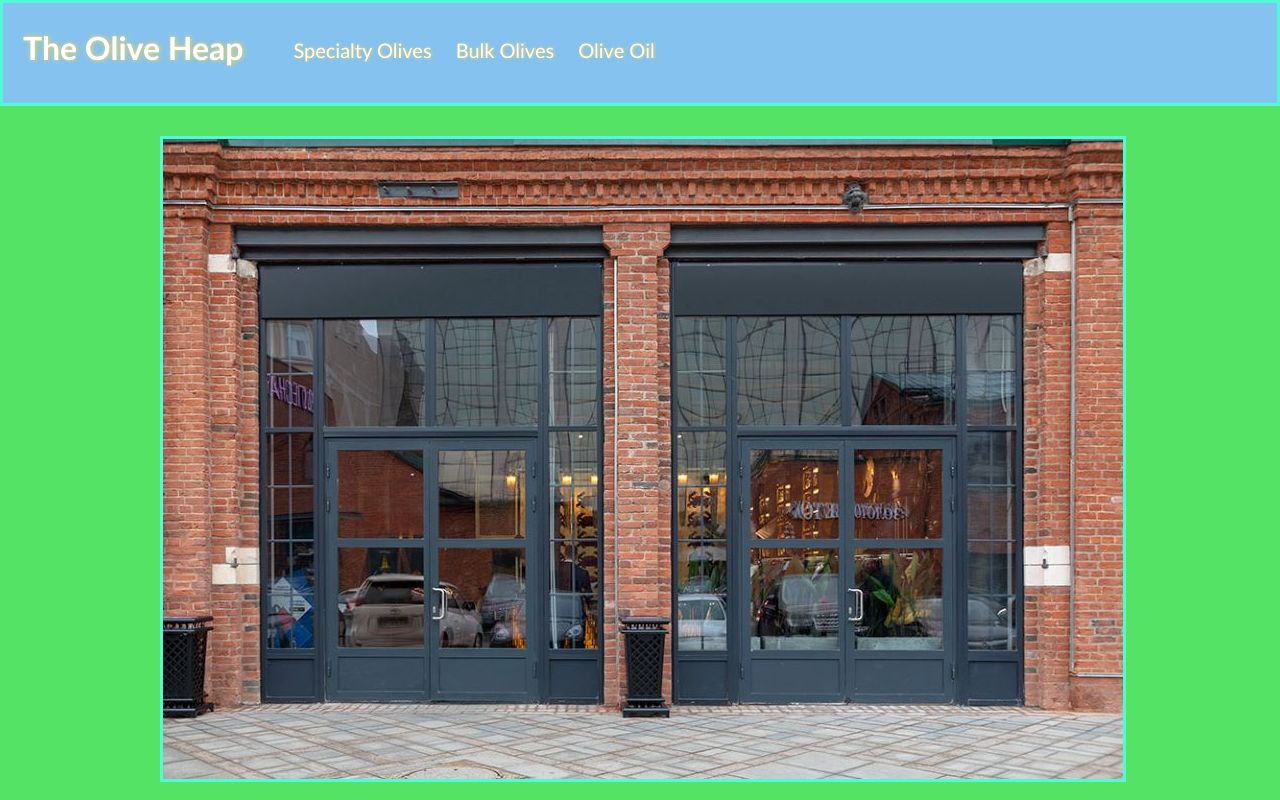
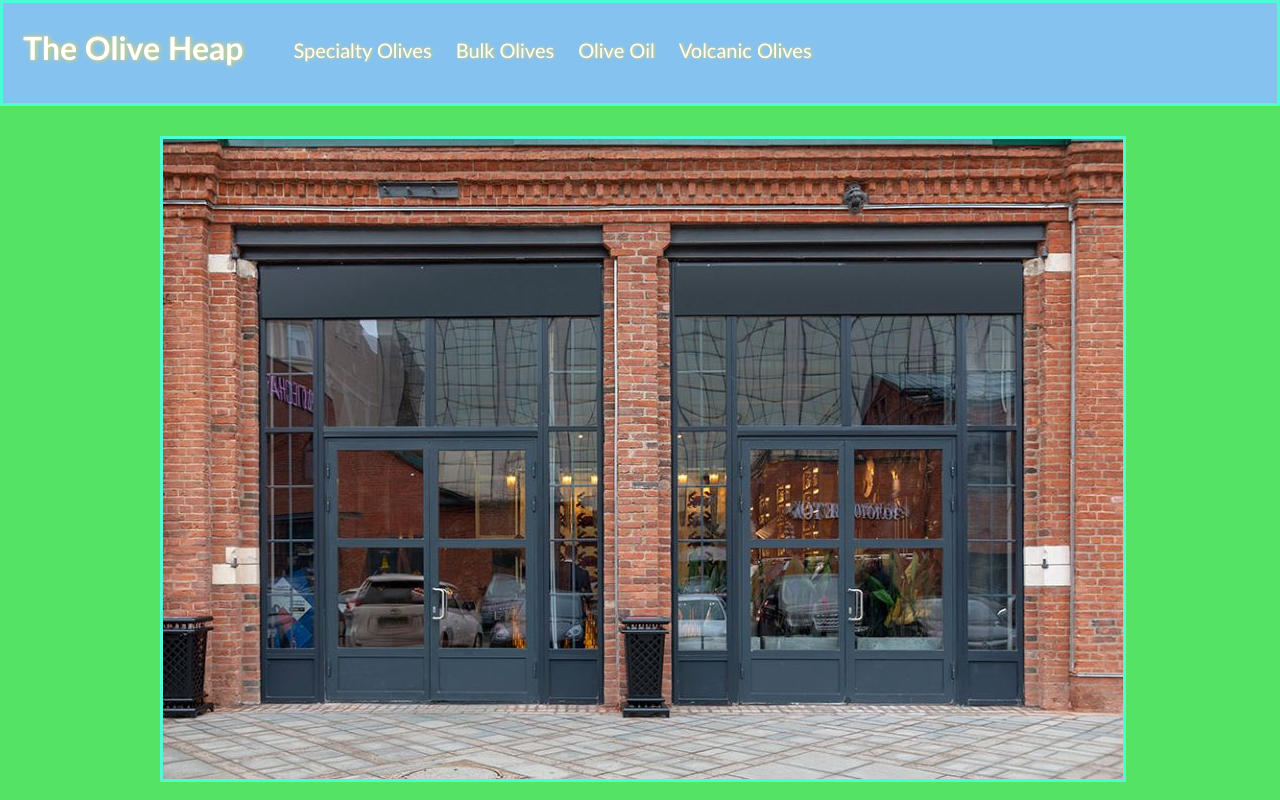
Before and after one commit to derekjdoug/olive-heap, a plain HTML site: page index.html in a window 1280 px wide. Shown: the top 800 px of the page. Drawn offline with Linux system fonts and the light colour scheme.

Commit message:
added new link

```diff
--- a/index.html
+++ b/index.html
@@ -15,6 +15,7 @@
                     <li><a href="/">Specialty Olives</a></li>
                     <li><a href="/">Bulk Olives</a></li>
                     <li><a href="/">Olive Oil</a></li>
+                    <li><a href="/">Volcanic Olives</a></li>
                 </ul>
             </nav>
         </header>
```
